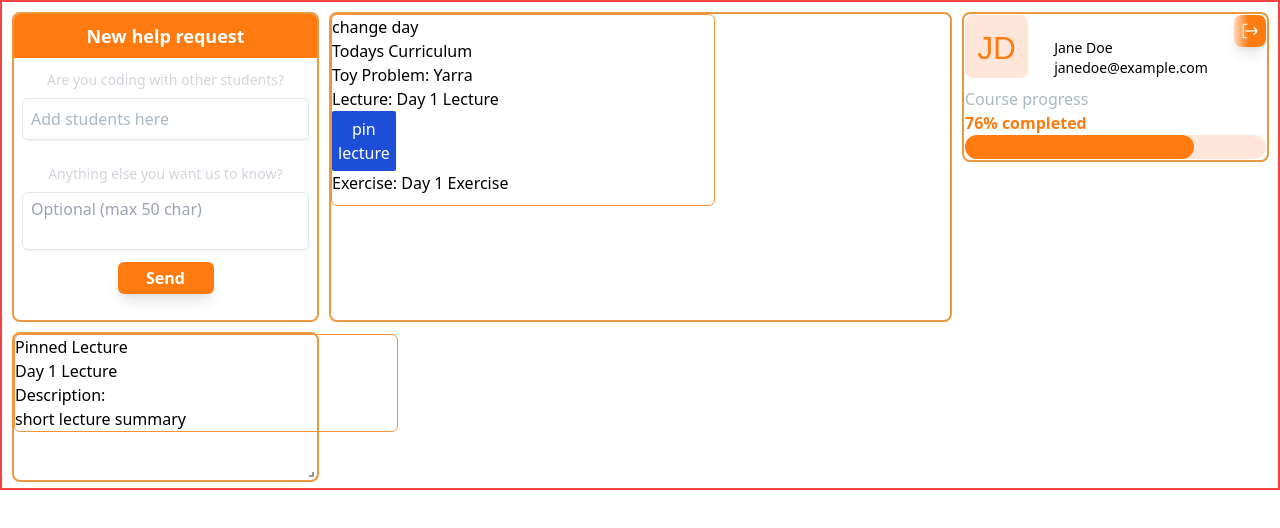
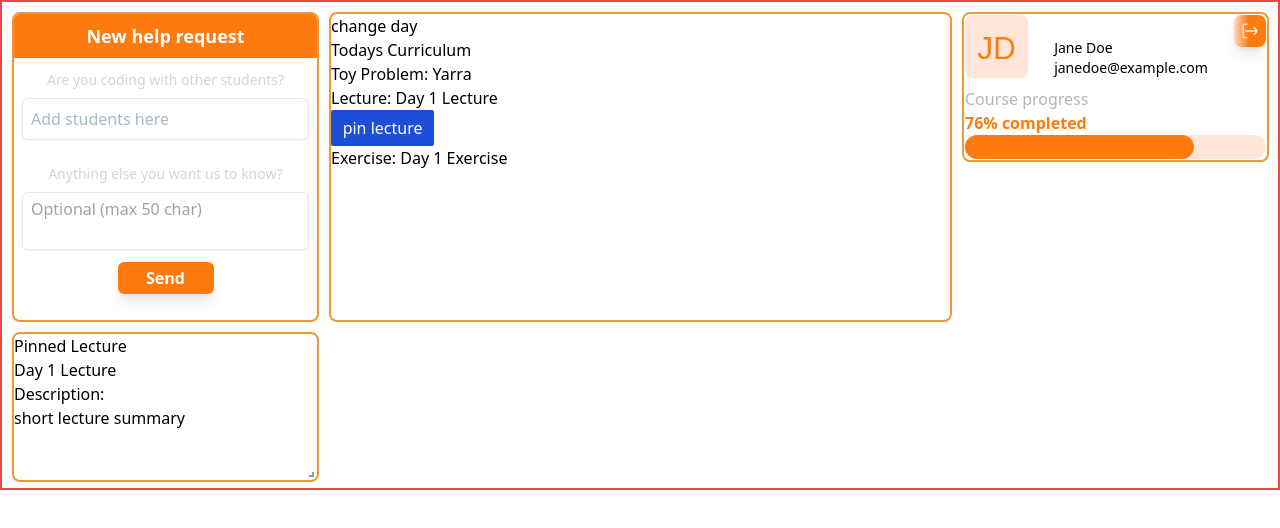
Before and after one commit to itzMaffi/CW-thesis-project, a React (Vite) app in the folder Agenda-client/: page / in a window 1280 px wide. Both pictures are taken after a click on the button "pin lecture". Shown: the top 528 px of the page. Built offline with nearby package versions, Linux system fonts and the light colour scheme.

Commit message:
feat: #33 adjust style of pinned lecture and curriculum component

```diff
--- a/Agenda-client/src/components/curriculum/DailyCurriculumDashboardComponent.tsx
+++ b/Agenda-client/src/components/curriculum/DailyCurriculumDashboardComponent.tsx
@@ -26,7 +26,7 @@ export default function DailyCurriculum() {
 
   return (
     dailyCurriculum && (
-      <div className="rounded-md border border-orange-400 divide-dashed w-96 h-48">
+      <div className="w-full h-full">
         <button onClick={() => setDay(day + 1)}>change day</button>
         <h2>Todays Curriculum</h2>
         {dailyCurriculum.toy_problem_name && (
--- a/Agenda-client/src/components/curriculum/PinnedLectureDashboardComponent.tsx
+++ b/Agenda-client/src/components/curriculum/PinnedLectureDashboardComponent.tsx
@@ -15,7 +15,7 @@ export default function PinnedLectureDashboardComponent({layoutKey}:{layoutKey:s
 
   return (
     lecture && <Link to={'Lecture/' + lecture.id}>
-      <div className="rounded-md border border-orange-400 divide-dashed w-96 ">
+      <div className="h-full w-full">
         <h2>Pinned Lecture</h2>
         <h3>{lecture.name}</h3>
         <p>Description:</p>
```
